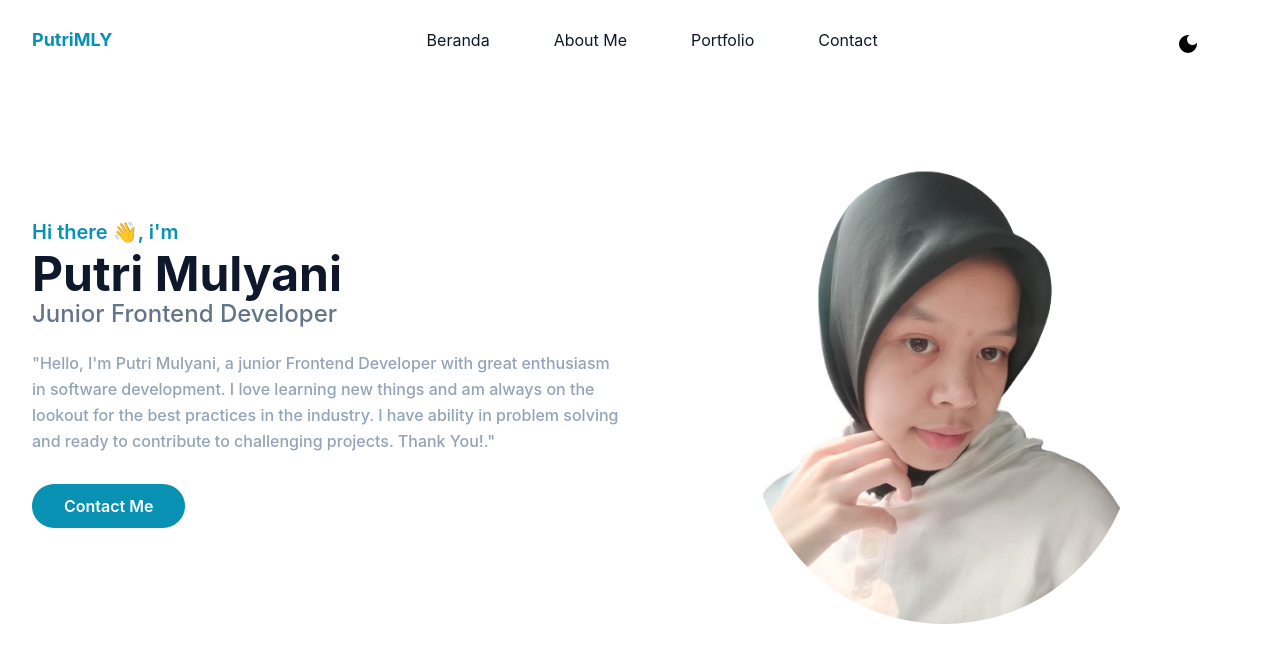
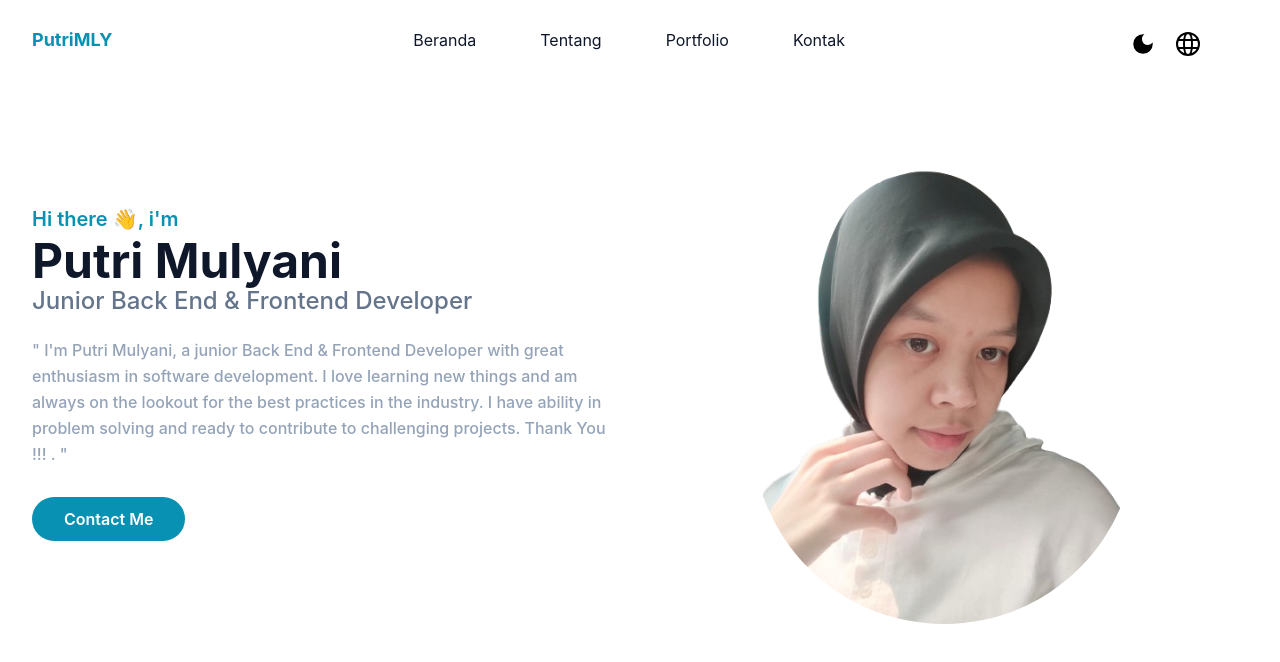
Before and after one commit to pasaribuputri/portfolio, a React (Vite) app: page / in a window 1280 px wide. Shown: the top 662 px of the page. Built offline with nearby package versions, Linux system fonts and the light colour scheme.

Commit message:
add kuis

```diff
--- a/src/App.jsx
+++ b/src/App.jsx
@@ -3,18 +3,44 @@ import Header from './assets/pages/Header'
 import {Outlet} from 'react-router-dom'
 import { useState } from 'react'
 import { ThemeContext } from './Theme'
+import { createContext } from 'react'
+
+
+export const LanguageContext = createContext({
+  language: null,
+  setLanguage: ()=> {}
+})
+
+export const Language = {
+  id: {
+    home: "Beranda",
+    about: "Tentang",
+    portfolio: "Portfolio",
+    contact : "Kontak",
+    cm : "Hubungi Aku"
+  },
+  en: {
+    home: "Home",
+    about: "About",
+    portfolio: "Portfolio",
+    contact : "Contact",
+    cm: "Contact Me"
+  }
+}
 
 const App = () => {
   const [theme, setTheme] = useState("light")
+  const [language, setLanguage] = useState("id")
 
   return (
+    <LanguageContext.Provider value={{language, setLanguage}}>
       <ThemeContext.Provider value={{theme, setTheme}}>
         <Header/>
         <main>
           <Outlet/>
         </main>
       </ThemeContext.Provider>
-
+    </LanguageContext.Provider>
   )
 }
 
--- a/src/assets/pages/Dashboard/index.jsx
+++ b/src/assets/pages/Dashboard/index.jsx
@@ -4,7 +4,7 @@ import { ThemeContext } from '../../../Theme'
 
 const Dashboard = () => {
   const {theme, setTheme} = useContext(ThemeContext)
-  const sect = `pt-28 h-fit ${theme === 'dark' ? 'bg-slate-700' : 'bg-white'}`
+  const sect = `pt-28 h-fit ${theme === 'dark' ? 'bg-slate-700 text-white' : 'bg-white'}`
 
   return (
     <section id='home' className={sect}>
@@ -13,13 +13,13 @@ const Dashboard = () => {
           <div className='w-full self-center px-4 lg:w-1/2'>
             <h1 className='text-base font-semibold text-primary md:text-xl'>Hi there 👋, i'm
             <span className='block font-bold text-dark text-4xl mt-1 lg:text-5xl'>Putri Mulyani</span></h1>
-            <h2 className='font-medium text-slate-500 text-lg mb-5 lg:text-2xl'>Junior Frontend Developer</h2>
-            <p className='font-medium text-slate-400 mb-10 leading-relaxed'>"Hello, I'm Putri Mulyani, a junior Frontend Developer with great enthusiasm in software development. I love learning new things and am always on the lookout for the best practices in the industry. I have ability in problem solving and ready to contribute to challenging projects. Thank You!."</p>
+            <h2 className='font-medium text-slate-500 text-lg mb-5 lg:text-2xl'>Junior Back End & Frontend Developer</h2>
+            <p className='font-medium text-slate-400 mb-10 leading-relaxed'>" I'm Putri Mulyani, a junior Back End & Frontend Developer with great enthusiasm in software development. I love learning new things and am always on the lookout for the best practices in the industry. I have ability in problem solving and ready to contribute to challenging projects. Thank You !!! . "</p>
             <a href="" className='text-base font-semibold bg-primary text-white py-3 px-8 rounded-full hover:shadow-lg hover:opacity-80 transition duration-300 ease-in-out'>Contact Me</a>
           </div>
           <div className="w-full self-end px-4 lg:w-1/2">
             <div className="mt-8 relative lg:mt-0 lg:right-0 ">
-              <img src="/poto.png" alt="Putri Mulyani" className='w-96 rounded-full lg:ml-24'/>
+              <img src="/poto.png" alt="Putri Mulyani" className='w-96 rounded-full  lg:ml-24'/>
               {/* <span className='absolute -bottom-0 -z-10 left-1/2 -translate-x-1/2 md:scale-125 '>
                 <svg height='400' width='400' viewBox="0 0 200 200" xmlns="http://www.w3.org/2000/svg">
                 <path  fill="#14b8a6" d="M56.2,-24.2C61.4,-2.2,46.3,20.4,27.5,32.8C8.8,45.2,-13.6,47.4,-33.6,35.5C-53.5,23.6,-70.9,-2.6,-64.9,-25.6C-58.8,-48.7,-29.4,-68.8,-2,-68.2C25.5,-67.5,51,-46.2,56.2,-24.2Z" transform='translate(100 100) scale(1.1)' />
--- a/src/assets/pages/Header/index.jsx
+++ b/src/assets/pages/Header/index.jsx
@@ -3,13 +3,21 @@ import {NavLink} from 'react-router-dom'
 import { useState } from 'react';
 import {MdDarkMode} from 'react-icons/md'
 import {MdOutlineLightMode} from 'react-icons/md'
+import {GrLanguage} from "react-icons/gr"
 import { useContext } from 'react';
 import { ThemeContext } from '../../../Theme';
+import { Language, LanguageContext } from '../../../App';
 
 const Header = () => {
+  const {language, setLanguage} = useContext(LanguageContext)
   const {theme, setTheme} = useContext(ThemeContext)
   const [isActive, setIsActive] = useState(false);
   const [isMenuActive, setIsMenuActive] = useState(true);
+  const [showSelectOption, setShowSelectOption] = useState(false)
+
+  function toggleSelectOption (){
+    setShowSelectOption(!showSelectOption)
+  }
 
   const handleClick = () => {
     setIsActive(!isActive);
@@ -18,10 +26,11 @@ const Header = () => {
 
 
   const buttonClasses = `block absolute right-4 lg:hidden ${isActive ? 'hamburger-active' : ''}`;
-  const head = `bg-opacity-80  fixed top-0 left-0 w-full flex items-center z-10 shadow', ${theme=== 'light'? 'bg-white': "bg-slate-600"}`
+  const head = `bg-opacity-80  fixed top-0 left-0 w-full  z-10 shadow', ${theme=== 'light'? 'bg-white': "bg-slate-500"}`
   const navMel = ` absolute py-5 bg-white shadow-lg rounded-lg max-w-[250px] w-full right-4 top-full lg:block lg:static lg:max-w-full lg:bg-transparent lg:shadow-none lg:rounded-none ${isMenuActive ? 'hidden' : ''}`
   return (
     <header className={head}>
+      <div className='flex items-center'>
       <div className="container">
         <div className="flex items-center justify-between relative">
           <div className='px-4'>
@@ -37,28 +46,43 @@ const Header = () => {
             <nav id='nav-menu' className= {navMel}>
               <ul className='block lg:flex'>
                 <li className='group'>
-                  <NavLink to='/' className='text-base text-dark py-2 mx-8 flex group-hover:text-primary'>Beranda</NavLink>
+                  <NavLink to='/' className='text-base text-dark py-2 mx-8 flex group-hover:text-primary'>{Language[language].home}</NavLink>
                 </li>
                 <li className='group'>
-                  <NavLink to='/about' className='text-base text-dark py-2 mx-8 flex group-hover:text-primary'>About Me</NavLink>
+                  <NavLink to='/about' className='text-base text-dark py-2 mx-8 flex group-hover:text-primary'>{Language[language].about}</NavLink>
                 </li>
                 <li className='group'>
-                  <NavLink to='/portfolio' className='text-base text-dark py-2 mx-8 flex group-hover:text-primary'>Portfolio</NavLink>
+                  <NavLink to='/portfolio' className='text-base text-dark py-2 mx-8 flex group-hover:text-primary'>{Language[language].portfolio}</NavLink>
                 </li>
                 <li className='group'>
-                  <NavLink to='/kontak' className='text-base text-dark py-2 mx-8 flex group-hover:text-primary'>Contact</NavLink>
+                  <NavLink to='/kontak' className='text-base text-dark py-2 mx-8 flex group-hover:text-primary'>{Language[language].contact}</NavLink>
                 </li>
               </ul>
             </nav>
           </div>
-            <button className='mt-2 mr-16' onClick={()=> setTheme(theme === 'light' ? 'dark' : 'light')}>
-              {
-                theme === 'light' ? <MdDarkMode size={24}/> : <MdOutlineLightMode size={24} />
-              }
-            </button>
-
+            {/* <button className='text-base text-dark py-2 mx-8 flex hover:text-primary' onClick={()=> setLanguage("id")}>Indonesia</button>
+            <button className='text-base text-dark py-2 mx-8 flex hover:text-primary' onClick={()=> setLanguage("en")}>Inggris</button> */}
+            <div className='flex justify-center items-center'>
+              <button className='mt-2 mr-5' onClick={()=> setTheme(theme === 'light' ? 'dark' : 'light')}>
+                {
+                  theme === 'light' ? <MdDarkMode size={26}/> : <MdOutlineLightMode size={24} />
+                }
+              </button>
+              <button className='mt-2 mr-16' onClick={toggleSelectOption}>
+                <GrLanguage size={24}/>
+              </button>
+            </div>
         </div>
       </div>
+      </div>
+      {showSelectOption && (
+        <div className='w-full absolute flex justify-end pb-3 px-16'>
+          <select onChange={(e)=> setLanguage(e.target.value)}>
+            <option value="id" >Indonesia</option>
+            <option value="en" >Inggris</option>
+          </select>
+        </div>
+      )}
     </header>
   )
 }
```
Lines whose indentation alone changed are shown as unchanged.
